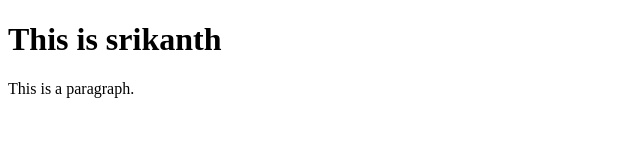
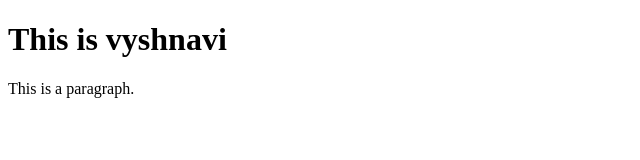
Before and after one commit to vyshnavikurapati/Redbus, a plain HTML site: page index.html in a window 1280 px wide. Shown: the full height of the page, 0-640 px from the left. Drawn offline with Linux system fonts and the light colour scheme.

Commit message:
Revert "hjh"
This reverts commit 2ead6e7d860e616768177c74fa97db2da6e1fdae.

```diff
--- a/index.html
+++ b/index.html
@@ -5,7 +5,7 @@
 </head>
 <body>
 
-<h1>This is srikanth</h1>
+<h1>This is vyshnavi</h1>
 <p>This is a paragraph.</p>
 
 </body>
```
